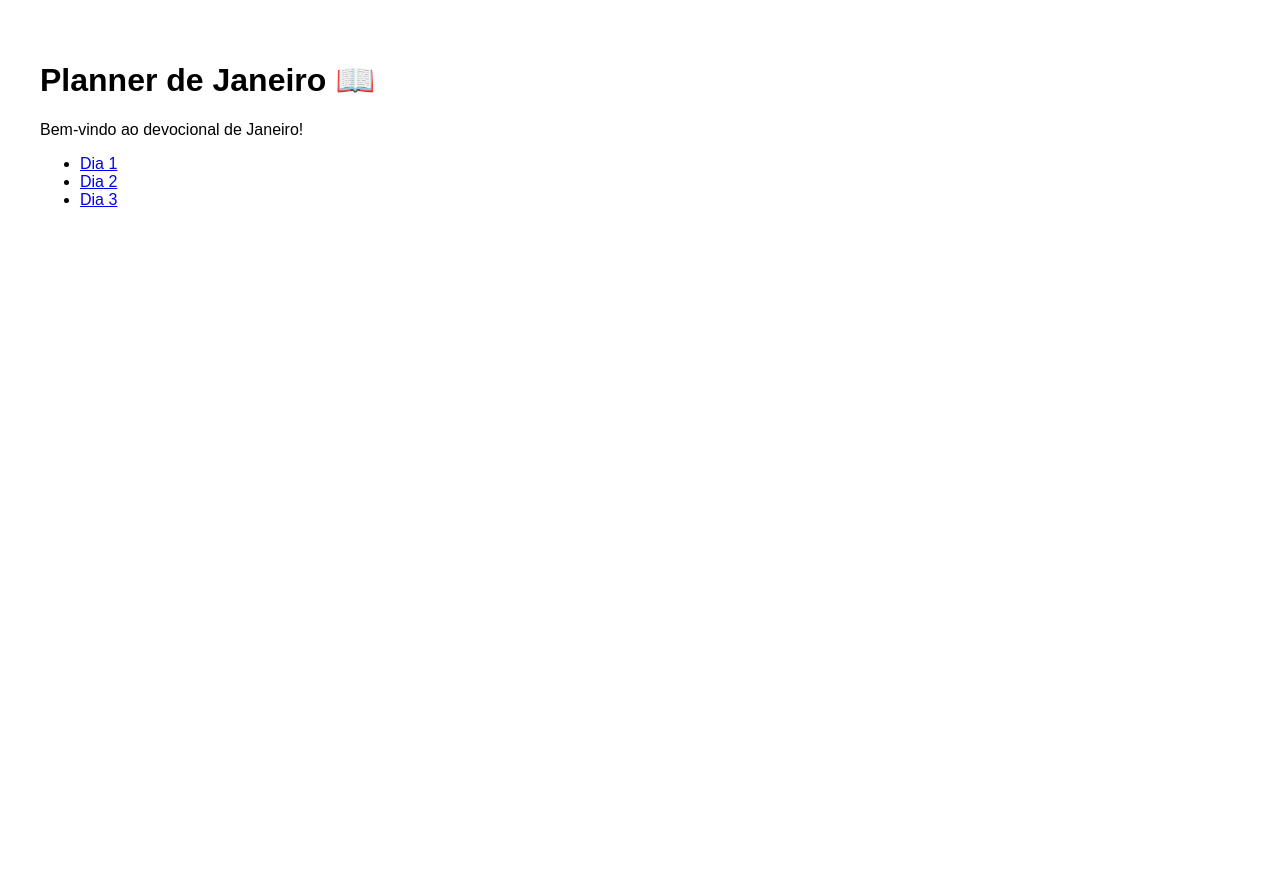
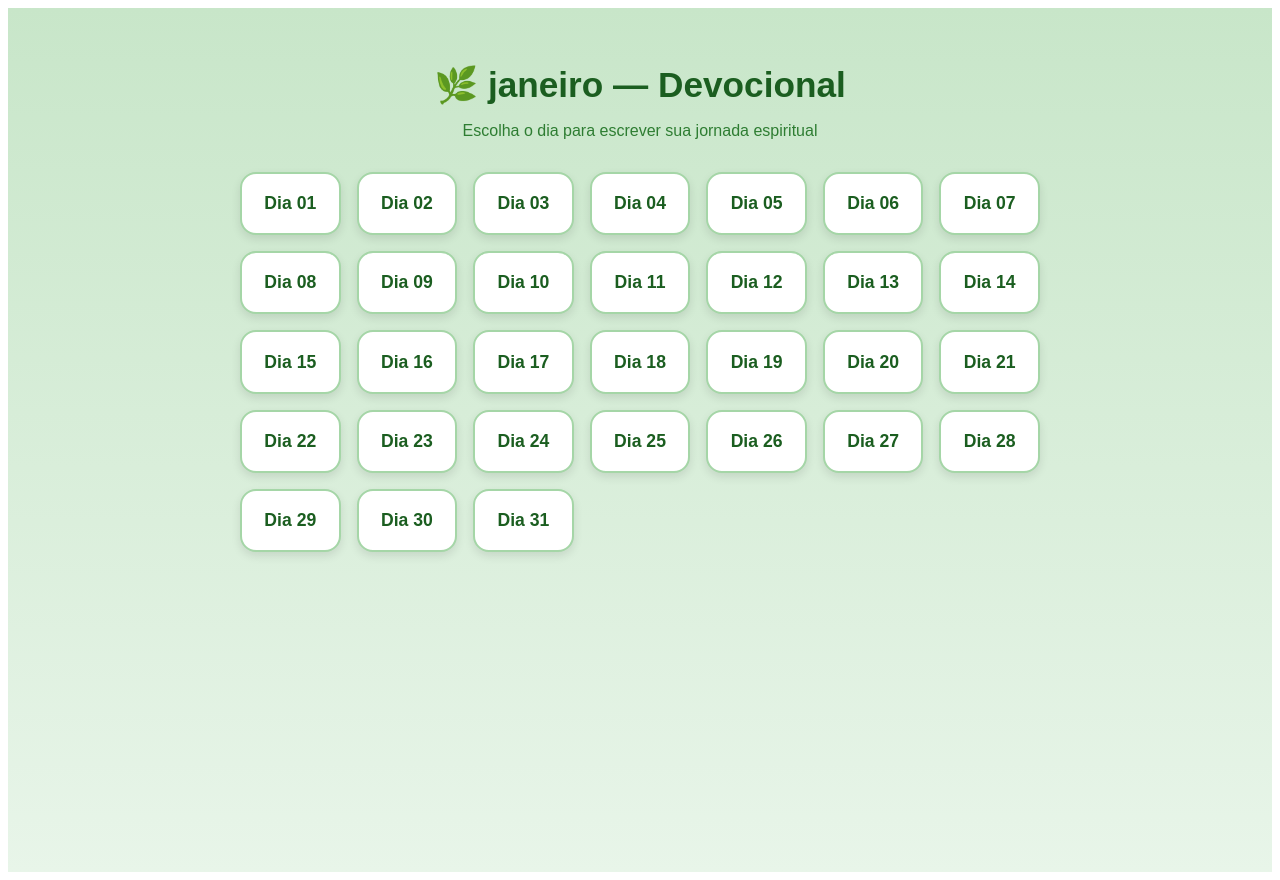
Before and after one commit to fernandopropositotech/planner-devocional, a Next.js app: page /planner/janeiro in a window 1280 px wide. Before the commit the page ends 800 px from the top, so only its background shows below. Built offline with nearby package versions, Linux system fonts and the light colour scheme.

Commit message:
Versão completa do Planner Devocional

```diff
--- a/src/app/planner/janeiro/page.tsx
+++ b/src/app/planner/janeiro/page.tsx
@@ -1,13 +1,76 @@
-export default function JaneiroPage() {
+"use client";
+import { useRouter } from "next/navigation";
+
+export default function janeiroPage() {
+  const router = useRouter();
+
+  const irParaDia = (dia: number) => {
+    router.push(`/planner/janeiro/${dia}`);
+  };
+
   return (
-    <div style={{ padding: "2rem", fontFamily: "sans-serif" }}>
-      <h1>Planner de Janeiro 📖</h1>
-      <p>Bem-vindo ao devocional de Janeiro!</p>
-      <ul>
-        <li><a href="/planner/janeiro/1">Dia 1</a></li>
-        <li><a href="/planner/janeiro/2">Dia 2</a></li>
-        <li><a href="/planner/janeiro/3">Dia 3</a></li>
-      </ul>
+    <div
+      style={{
+        minHeight: "100vh",
+        background: "linear-gradient(180deg, #c8e6c9 0%, #e8f5e9 100%)",
+        fontFamily: "Poppins, sans-serif",
+        padding: "2rem",
+      }}
+    >
+      <header style={{ textAlign: "center", marginBottom: "2rem" }}>
+        <h1
+          style={{
+            fontSize: "2.2rem",
+            color: "#1b5e20",
+            marginBottom: "0.5rem",
+          }}
+        >
+          🌿 janeiro — Devocional
+        </h1>
+        <p style={{ color: "#2e7d32" }}>
+          Escolha o dia para escrever sua jornada espiritual
+        </p>
+      </header>
+
+      {/* Grade dos dias */}
+      <div
+        style={{
+          display: "grid",
+          gridTemplateColumns: "repeat(auto-fill, minmax(100px, 1fr))",
+          gap: "1rem",
+          maxWidth: "800px",
+          margin: "0 auto",
+        }}
+      >
+        {Array.from({ length: 31 }, (_, i) => i + 1).map((dia) => (
+          <button
+            key={dia}
+            onClick={() => irParaDia(dia)}
+            style={{
+              background: "#ffffff",
+              border: "2px solid #a5d6a7",
+              borderRadius: "16px",
+              padding: "1.2rem 0",
+              fontSize: "1.1rem",
+              fontWeight: "bold",
+              color: "#1b5e20",
+              cursor: "pointer",
+              boxShadow: "0 4px 10px rgba(0,0,0,0.1)",
+              transition: "all 0.2s ease-in-out",
+            }}
+            onMouseOver={(e) => {
+              e.currentTarget.style.backgroundColor = "#a5d6a7";
+              e.currentTarget.style.color = "#ffffff";
+            }}
+            onMouseOut={(e) => {
+              e.currentTarget.style.backgroundColor = "#ffffff";
+              e.currentTarget.style.color = "#1b5e20";
+            }}
+          >
+            Dia {dia.toString().padStart(2, "0")}
+          </button>
+        ))}
+      </div>
     </div>
   );
 }
```
